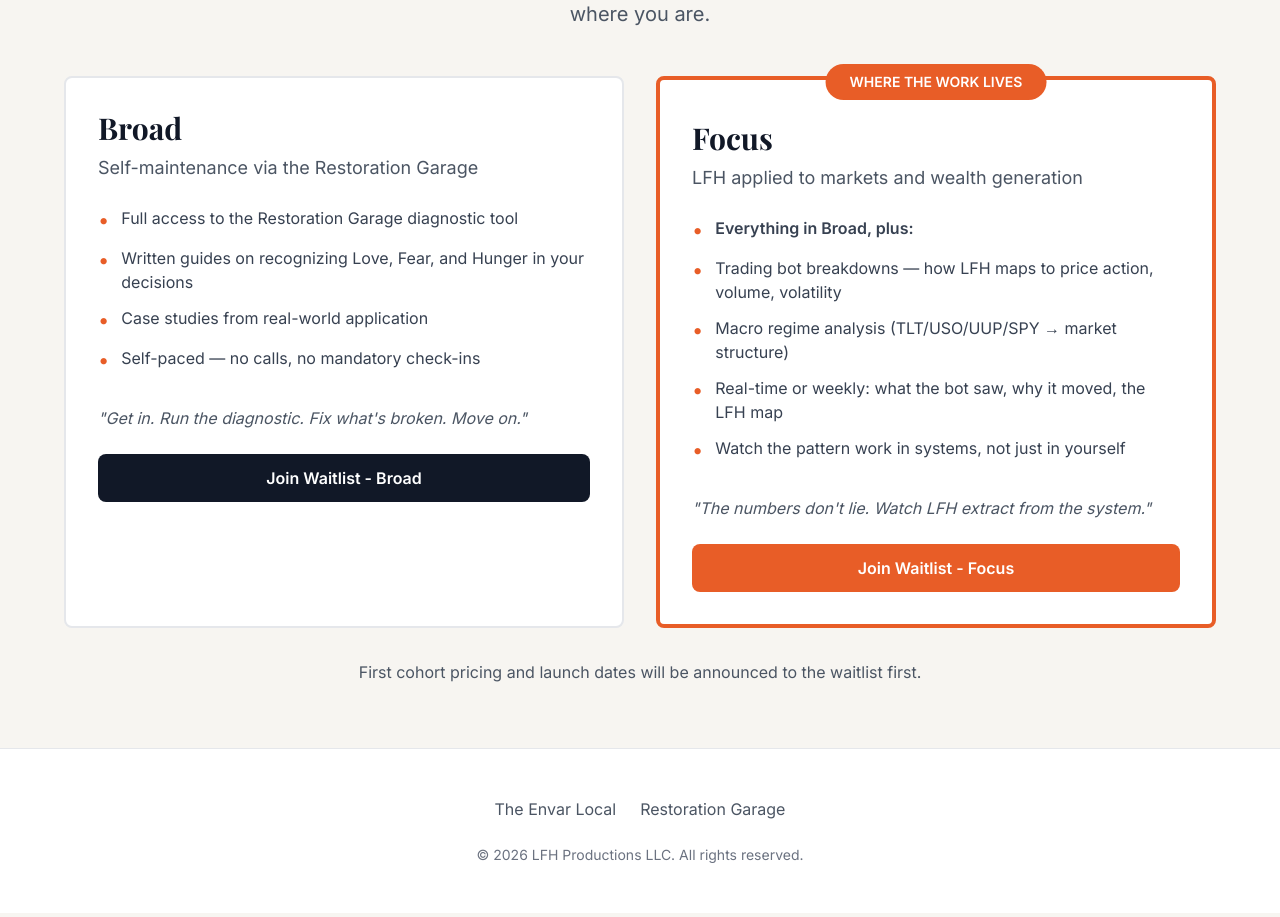
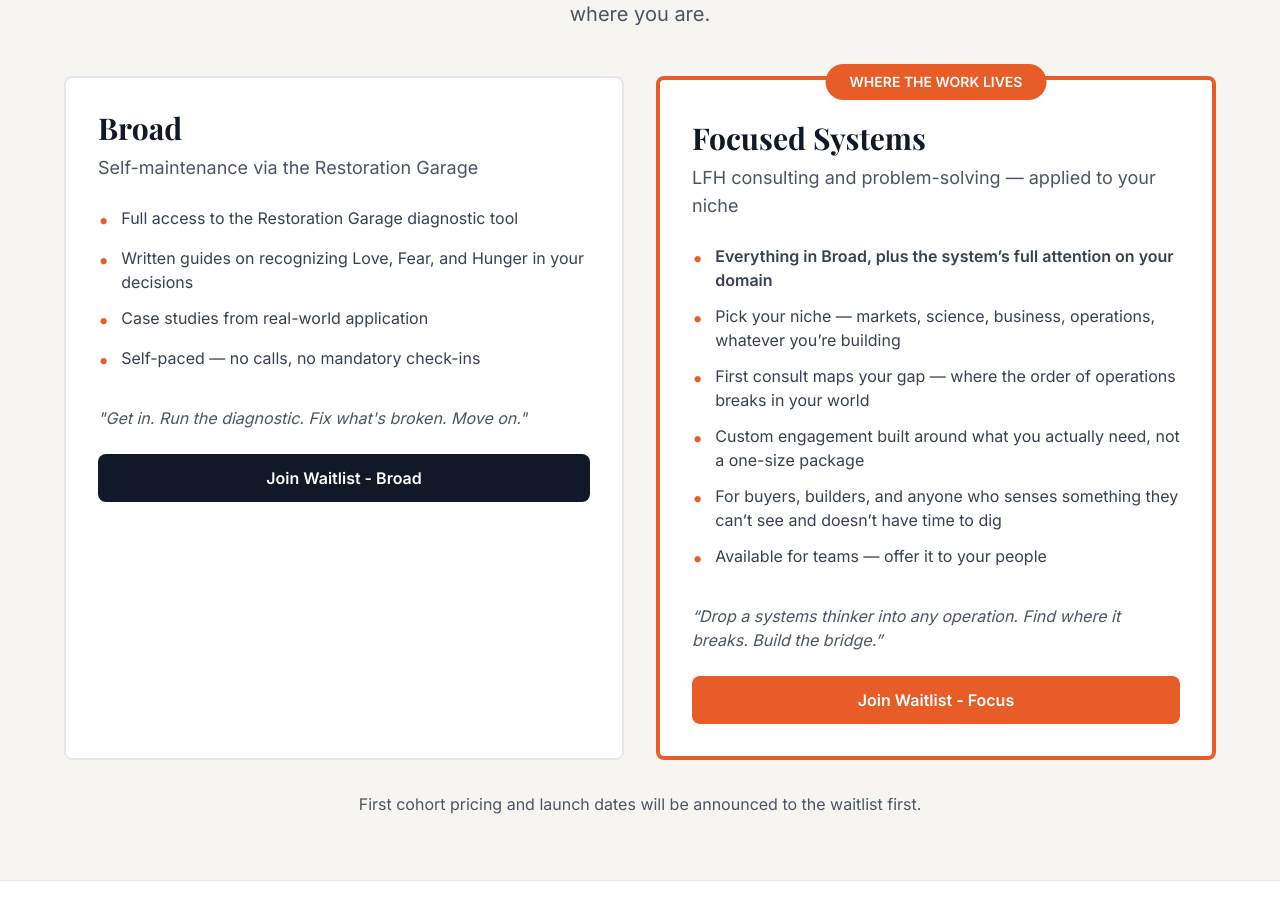
Before and after one commit to ndispenza1-maker/lovefearhunger, a Next.js app: page / in a window 1280 px wide. Shown: the part 1349-2266 px from the top of the page. Built offline with nearby package versions, Linux system fonts and the light colour scheme; a web font is replaced by a local one.

Commit message:
Update Focus tier to Focused Systems — niche consulting across domains

```diff
--- a/app/page.tsx
+++ b/app/page.tsx
@@ -108,37 +108,41 @@ export default function Home() {
               </div>
 
               <h3 className="font-serif text-3xl font-bold text-gray-900 mb-2 mt-2">
-                Focus
+                Focused Systems
               </h3>
               <p className="text-gray-600 mb-6 text-lg">
-                LFH applied to markets and wealth generation
+                LFH consulting and problem-solving — applied to your niche
               </p>
 
               <div className="space-y-3 text-gray-700 mb-8">
                 <div className="flex items-start">
                   <span className="text-[#E85D27] mr-3 text-xl">•</span>
-                  <span className="font-semibold">Everything in Broad, plus:</span>
+                  <span className="font-semibold">Everything in Broad, plus the system&rsquo;s full attention on your domain</span>
                 </div>
                 <div className="flex items-start">
                   <span className="text-[#E85D27] mr-3 text-xl">•</span>
-                  <span>Trading bot breakdowns — how LFH maps to price action, volume, volatility</span>
+                  <span>Pick your niche — markets, science, business, operations, whatever you&rsquo;re building</span>
                 </div>
                 <div className="flex items-start">
                   <span className="text-[#E85D27] mr-3 text-xl">•</span>
-                  <span>Macro regime analysis (TLT/USO/UUP/SPY → market structure)</span>
+                  <span>First consult maps your gap — where the order of operations breaks in your world</span>
                 </div>
                 <div className="flex items-start">
                   <span className="text-[#E85D27] mr-3 text-xl">•</span>
-                  <span>Real-time or weekly: what the bot saw, why it moved, the LFH map</span>
+                  <span>Custom engagement built around what you actually need, not a one-size package</span>
                 </div>
                 <div className="flex items-start">
                   <span className="text-[#E85D27] mr-3 text-xl">•</span>
-                  <span>Watch the pattern work in systems, not just in yourself</span>
+                  <span>For buyers, builders, and anyone who senses something they can&rsquo;t see and doesn&rsquo;t have time to dig</span>
+                </div>
+                <div className="flex items-start">
+                  <span className="text-[#E85D27] mr-3 text-xl">•</span>
+                  <span>Available for teams — offer it to your people</span>
                 </div>
               </div>
 
               <p className="text-gray-600 mb-6 italic">
-                "The numbers don't lie. Watch LFH extract from the system."
+                &ldquo;Drop a systems thinker into any operation. Find where it breaks. Build the bridge.&rdquo;
               </p>
 
               <SubscribeButton
```
